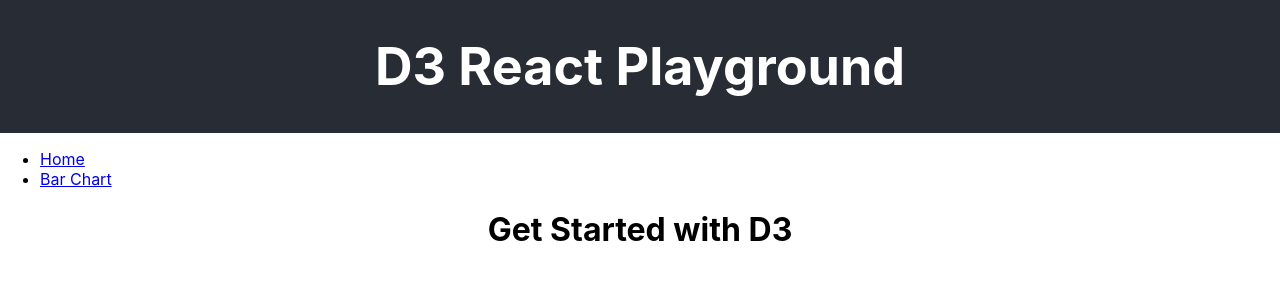
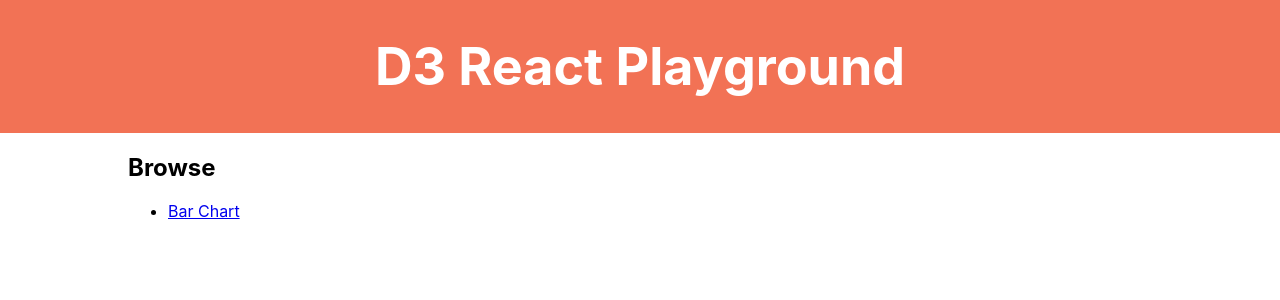
Before and after one commit to juzQrios/d3-react-playground, a React (Create React App) app: page / in a window 1280 px wide. Shown: the top 300 px of the page. Built offline with nearby package versions, Linux system fonts and the light colour scheme.

Commit message:
Style 'Home' & 'App' components

```diff
--- a/src/App.css
+++ b/src/App.css
@@ -1,5 +1,5 @@
 .App-header {
-  background-color: #282c34;
+  background-color: #F27255;
   display: flex;
   flex-direction: column;
   align-items: center;
--- a/src/App.js
+++ b/src/App.js
@@ -1,8 +1,7 @@
 import {
   BrowserRouter as Router,
   Switch,
-  Route,
-  Link
+  Route
 } from "react-router-dom";
 import Home from './Home';
 import Bar from './Charts/Bar'
@@ -16,17 +15,6 @@ function App() {
       </header>
         <Router>
           <div className="route">
-            <nav className="navbar">
-              <ul>
-                <li>
-                  <Link to="/">Home</Link>
-                </li>
-                <li>
-                  <Link to="/bar-chart">Bar Chart</Link>
-                </li>
-              </ul>
-            </nav>
-
             {/* A <Switch> looks through its children <Route>s and
             renders the first one that matches the current URL. */}
             <Switch>
--- /dev/null
+++ b/src/Home.css
@@ -0,0 +1,10 @@
+.Home {
+  width: 80%;
+  margin: 0 auto;
+}
+
+@media (max-width: 768px) {
+  .Home {
+    width: 90%;
+  }
+}
--- a/src/Home.js
+++ b/src/Home.js
@@ -1,9 +1,24 @@
+import { Link } from "react-router-dom";
+import './Home.css'
+
 const Home = (props) => {
   return (
-    <div className="Home">
-      <h1>Get Started with D3</h1>
-    </div>
+    <article className="Home">
+      <header className="Home-title">
+        <h2>Browse</h2>
+      </header>
+      <nav className="navbar">
+        <ul>
+          {/* <li>
+            <Link to="/">Home</Link>
+          </li> */}
+          <li>
+            <Link to="/bar-chart">Bar Chart</Link>
+          </li>
+        </ul>
+      </nav>
+    </article>
   );
-}
+};
 
 export default Home;
```
